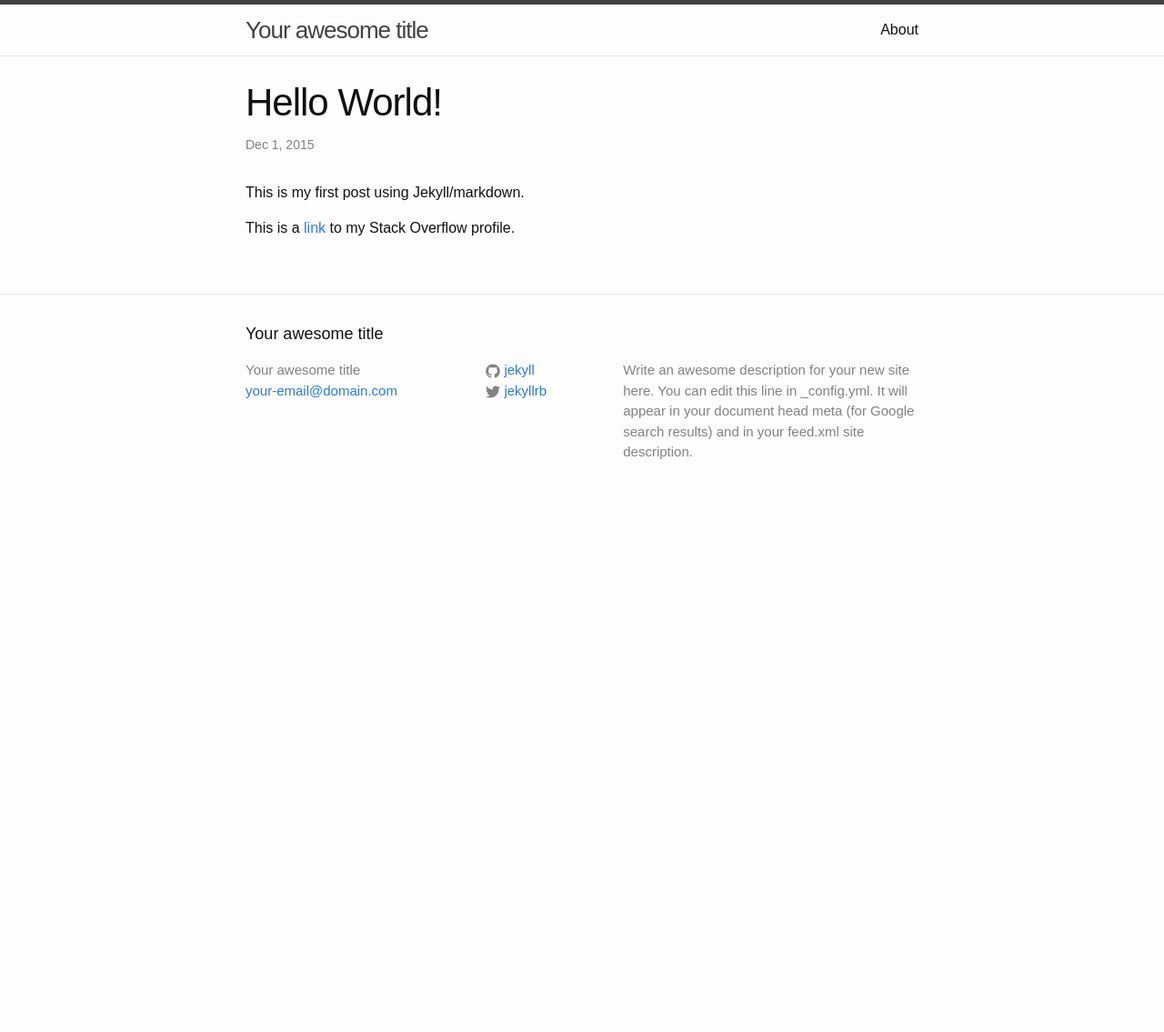
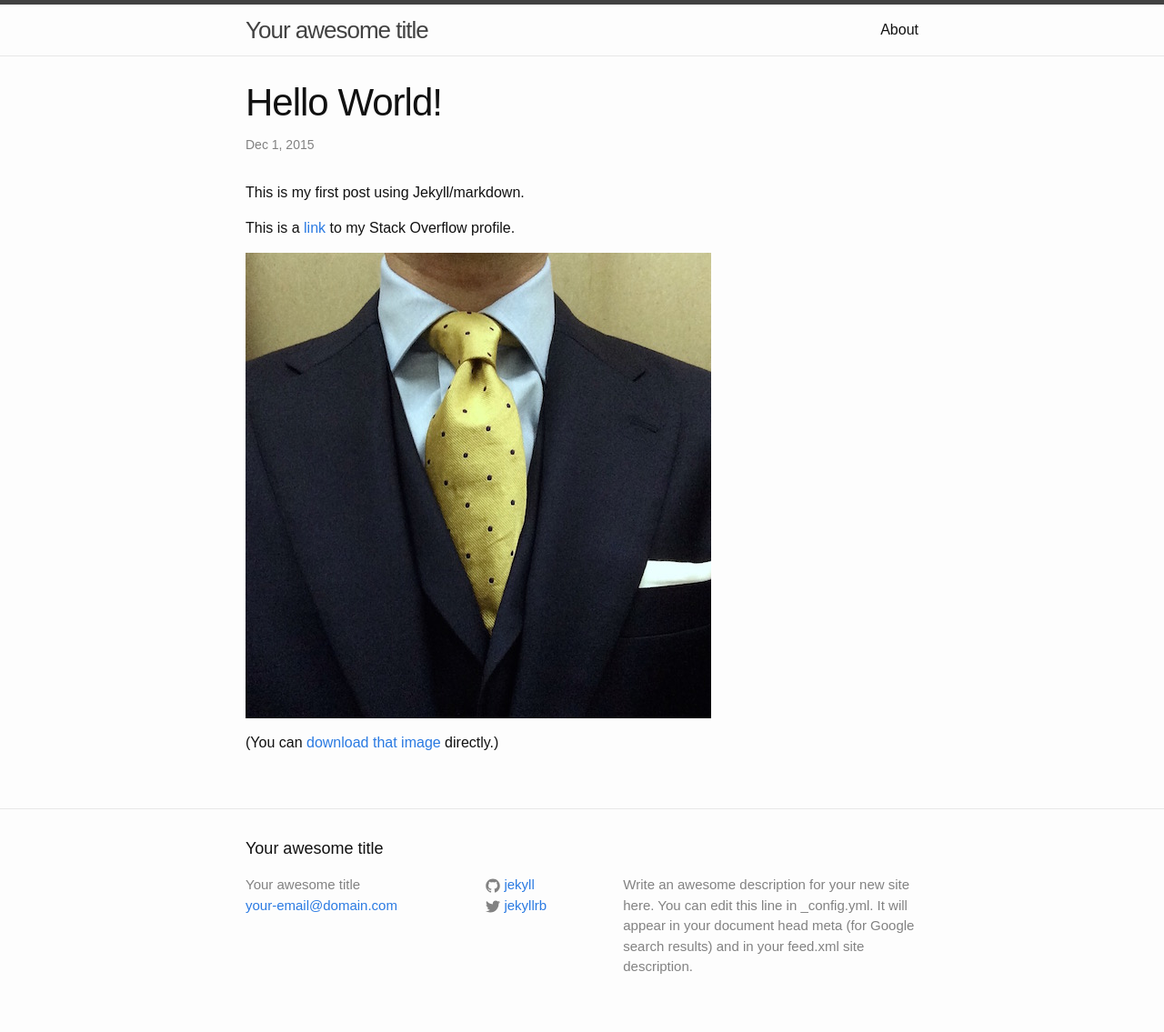
Before and after one commit to nicolas-miari/nicolas-miari.github.io, a Jekyll site: the page built from _posts/2015-12-11-hello-world.markdown, in a window 1280 px wide. Shown: the whole page at 91% size. Built offline with Jekyll 4.4.1, drawn with Linux system fonts in a browser that asks for light colours; before the commit the page ends 900 px from its top, so only the background shows below that.

Commit message:
Added image asset support.

```diff
--- a/_posts/2015-12-11-hello-world.markdown
+++ b/_posts/2015-12-11-hello-world.markdown
@@ -8,5 +8,8 @@ This is my first post using Jekyll/markdown.
 
 This is a [link][test-link] to my Stack Overflow profile.
 
+![My helpful screenshot]({{ site.url }}/assets/images/FullSizeRenderSmall.jpeg)
+
+(You can [download that image]({{ site.url }}/assets/images/FullSizeRenderSmall.jpeg) directly.)
 
 [test-link]: http://stackoverflow.com/users/433373/nicolasmiari?tab=profile
```
Also changed, not shown: assets/images/FullSizeRenderSmall.jpeg (added).
